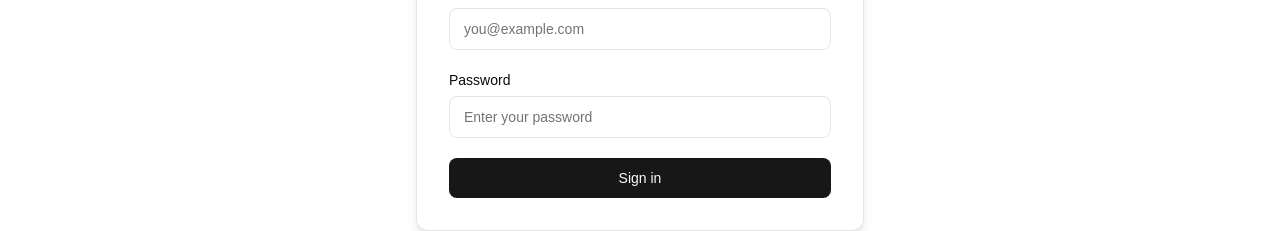
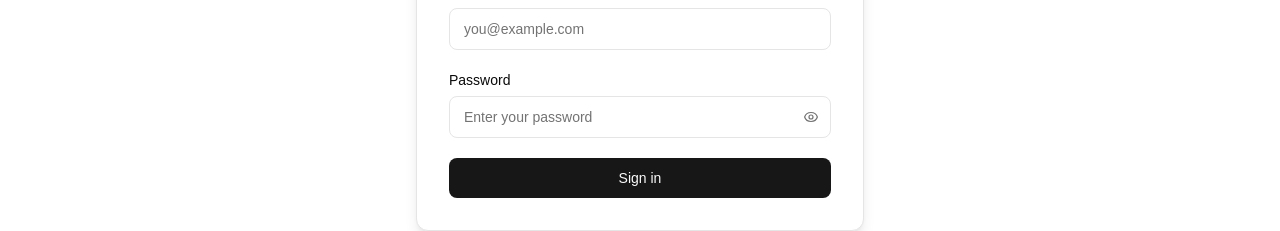
Before and after one commit to Ermiyas-T/ProLance, a Next.js app in the folder web/: page /login in a window 1280 px wide. Shown: the part 363-594 px from the top of the page. Built offline with nearby package versions, Linux system fonts and the light colour scheme.

Commit message:
feat(auth): add password visibility controls

```diff
--- a/web/src/app/(app)/settings/page.tsx
+++ b/web/src/app/(app)/settings/page.tsx
@@ -6,6 +6,7 @@ import { useRouter } from "next/navigation";
 
 import { useSession } from "@/app/providers";
 import { apiFetch, ApiError } from "@/lib/api-client";
+import { PasswordInput } from "@/components/shared/password-input";
 
 export default function SettingsPage() {
   const router = useRouter();
@@ -178,48 +179,40 @@ export default function SettingsPage() {
           )}
 
           <form onSubmit={handlePasswordSubmit} className="space-y-4 pt-2">
-            <div>
-              <label className="block text-xs font-medium text-muted-foreground mb-1">
-                Current Password
-              </label>
-              <input
-                type="password"
+            <PasswordInput
+              label="Current Password"
+              labelClassName="block text-xs font-medium text-muted-foreground mb-1"
               required
               value={currentPassword}
               onChange={(e) => setCurrentPassword(e.target.value)}
               placeholder="••••••••"
+              autoComplete="current-password"
               className="w-full rounded-md border border-input bg-background px-3 py-2 text-sm text-foreground placeholder:text-muted-foreground focus:outline-none focus:ring-2 focus:ring-primary"
             />
-            </div>
 
             <div className="grid grid-cols-1 sm:grid-cols-2 gap-4">
-              <div>
-                <label className="block text-xs font-medium text-muted-foreground mb-1">
-                  New Password
-                </label>
-                <input
-                  type="password"
+              <PasswordInput
+                label="New Password"
+                labelClassName="block text-xs font-medium text-muted-foreground mb-1"
                 required
+                minLength={8}
                 value={newPassword}
                 onChange={(e) => setNewPassword(e.target.value)}
                 placeholder="At least 8 characters"
+                autoComplete="new-password"
                 className="w-full rounded-md border border-input bg-background px-3 py-2 text-sm text-foreground placeholder:text-muted-foreground focus:outline-none focus:ring-2 focus:ring-primary"
               />
-              </div>
 
-              <div>
-                <label className="block text-xs font-medium text-muted-foreground mb-1">
-                  Confirm New Password
-                </label>
-                <input
-                  type="password"
+              <PasswordInput
+                label="Confirm New Password"
+                labelClassName="block text-xs font-medium text-muted-foreground mb-1"
                 required
                 value={confirmPassword}
                 onChange={(e) => setConfirmPassword(e.target.value)}
                 placeholder="Re-enter new password"
+                autoComplete="new-password"
                 className="w-full rounded-md border border-input bg-background px-3 py-2 text-sm text-foreground placeholder:text-muted-foreground focus:outline-none focus:ring-2 focus:ring-primary"
               />
-              </div>
             </div>
 
             <button
@@ -269,19 +262,16 @@ export default function SettingsPage() {
                 <p className="text-xs text-destructive font-medium">{deactivateError}</p>
               )}
 
-              <div>
-                <label className="block text-xs font-medium text-muted-foreground mb-1">
-                  Confirm Password
-                </label>
-                <input
-                  type="password"
+              <PasswordInput
+                label="Confirm Password"
+                labelClassName="block text-xs font-medium text-muted-foreground mb-1"
                 required
                 value={deactivatePassword}
                 onChange={(e) => setDeactivatePassword(e.target.value)}
                 placeholder="Enter your current password"
+                autoComplete="current-password"
                 className="w-full rounded-md border border-input bg-background px-3 py-2 text-sm text-foreground placeholder:text-muted-foreground focus:outline-none focus:ring-2 focus:ring-destructive"
               />
-              </div>
 
               <div className="flex items-center gap-3">
                 <button
--- a/web/src/app/(public)/login/page.tsx
+++ b/web/src/app/(public)/login/page.tsx
@@ -11,6 +11,7 @@ import { useEffect, useState } from "react";
 import { useSession } from "@/app/providers";
 import { ApiError } from "@/lib/api-client";
 import { ThemeToggle } from "@/components/shared/theme-toggle";
+import { PasswordInput } from "@/components/shared/password-input";
 
 export default function LoginPage() {
   const router = useRouter();
@@ -100,13 +101,9 @@ export default function LoginPage() {
                 />
               </div>
 
-              <div>
-                <label htmlFor="password" className="block text-sm font-medium text-foreground mb-1.5">
-                  Password
-                </label>
-                <input
+              <PasswordInput
                 id="password"
-                  type="password"
+                label="Password"
                 required
                 value={password}
                 onChange={(e) => setPassword(e.target.value)}
@@ -117,7 +114,6 @@ export default function LoginPage() {
                 placeholder="Enter your password"
                 autoComplete="current-password"
               />
-              </div>
 
               <button
                 type="submit"
--- a/web/src/app/(public)/register/page.tsx
+++ b/web/src/app/(public)/register/page.tsx
@@ -12,6 +12,7 @@ import { register as apiRegister } from "@/features/auth/api";
 import { useSession } from "@/app/providers";
 import { ApiError } from "@/lib/api-client";
 import { ThemeToggle } from "@/components/shared/theme-toggle";
+import { PasswordInput } from "@/components/shared/password-input";
 import type { Role } from "@/types/entities";
 
 export default function RegisterPage() {
@@ -172,13 +173,9 @@ export default function RegisterPage() {
                 />
               </div>
 
-              <div>
-                <label htmlFor="password" className="block text-sm font-medium text-foreground mb-1.5">
-                  Password
-                </label>
-                <input
+              <PasswordInput
                 id="password"
-                  type="password"
+                label="Password"
                 required
                 minLength={8}
                 value={password}
@@ -190,7 +187,6 @@ export default function RegisterPage() {
                 placeholder="At least 8 characters"
                 autoComplete="new-password"
               />
-              </div>
 
               <button
                 type="submit"
--- /dev/null
+++ b/web/src/components/shared/password-input/index.tsx
@@ -0,0 +1,58 @@
+"use client";
+
+import type { InputHTMLAttributes } from "react";
+import { useId, useState } from "react";
+
+type PasswordInputProps = Omit<InputHTMLAttributes<HTMLInputElement>, "type"> & {
+  label?: string;
+  labelClassName?: string;
+};
+
+export function PasswordInput({
+  id,
+  label,
+  labelClassName = "block text-sm font-medium text-foreground mb-1.5",
+  className = "",
+  ...inputProps
+}: PasswordInputProps) {
+  const generatedId = useId();
+  const inputId = id ?? generatedId;
+  const [isVisible, setIsVisible] = useState(false);
+
+  // Keep the visibility control next to the field so it remains easy to discover.
+  return (
+    <div>
+      {label && (
+        <label htmlFor={inputId} className={labelClassName}>
+          {label}
+        </label>
+      )}
+      <div className="relative">
+        <input
+          {...inputProps}
+          id={inputId}
+          type={isVisible ? "text" : "password"}
+          className={`${className} pr-10`}
+        />
+        <button
+          type="button"
+          onClick={() => setIsVisible((visible) => !visible)}
+          aria-label={isVisible ? "Hide password" : "Show password"}
+          aria-pressed={isVisible}
+          className="absolute inset-y-0 right-0 flex w-10 items-center justify-center text-muted-foreground transition-colors hover:text-foreground focus:outline-none focus-visible:ring-2 focus-visible:ring-ring"
+        >
+          {isVisible ? (
+            <svg aria-hidden="true" className="h-4 w-4" fill="none" viewBox="0 0 24 24" stroke="currentColor" strokeWidth={1.8}>
+              <path strokeLinecap="round" strokeLinejoin="round" d="M3.98 8.223A10.477 10.477 0 001.5 12s3.75 6.75 10.5 6.75a10.47 10.47 0 005.272-1.42M6.228 6.228A10.45 10.45 0 0112 5.25c6.75 0 10.5 6.75 10.5 6.75a18.045 18.045 0 01-3.168 3.936M6.228 6.228L3 3m3.228 3.228l3.047 3.047m0 0a3 3 0 104.243 4.243m-4.243-4.243l4.243 4.243m0 0L21 21" />
+            </svg>
+          ) : (
+            <svg aria-hidden="true" className="h-4 w-4" fill="none" viewBox="0 0 24 24" stroke="currentColor" strokeWidth={1.8}>
+              <path strokeLinecap="round" strokeLinejoin="round" d="M2.458 12C3.732 7.943 7.523 5.25 12 5.25S20.268 7.943 21.542 12C20.268 16.057 16.477 18.75 12 18.75S3.732 16.057 2.458 12z" />
+              <path strokeLinecap="round" strokeLinejoin="round" d="M15 12a3 3 0 11-6 0 3 3 0 016 0z" />
+            </svg>
+          )}
+        </button>
+      </div>
+    </div>
+  );
+}
```
Lines whose indentation alone changed are shown as unchanged.
